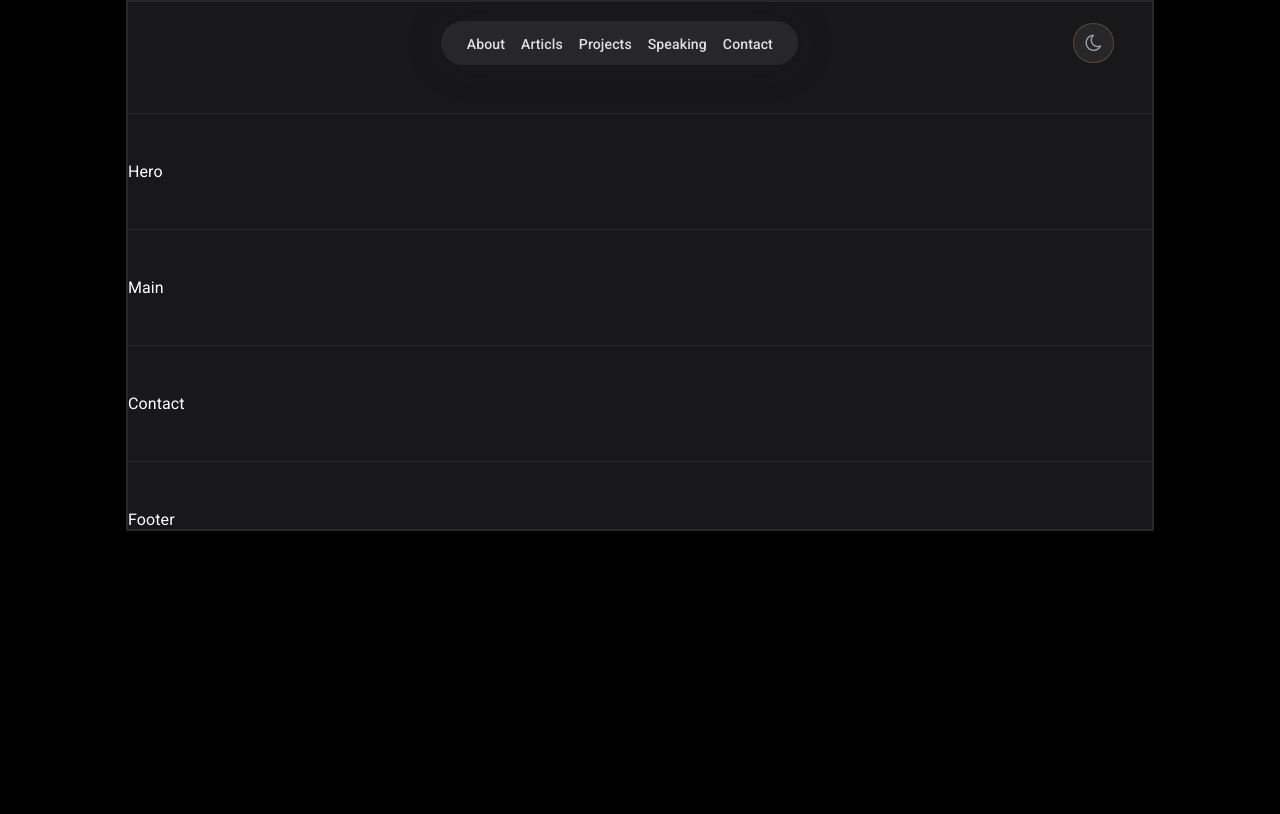
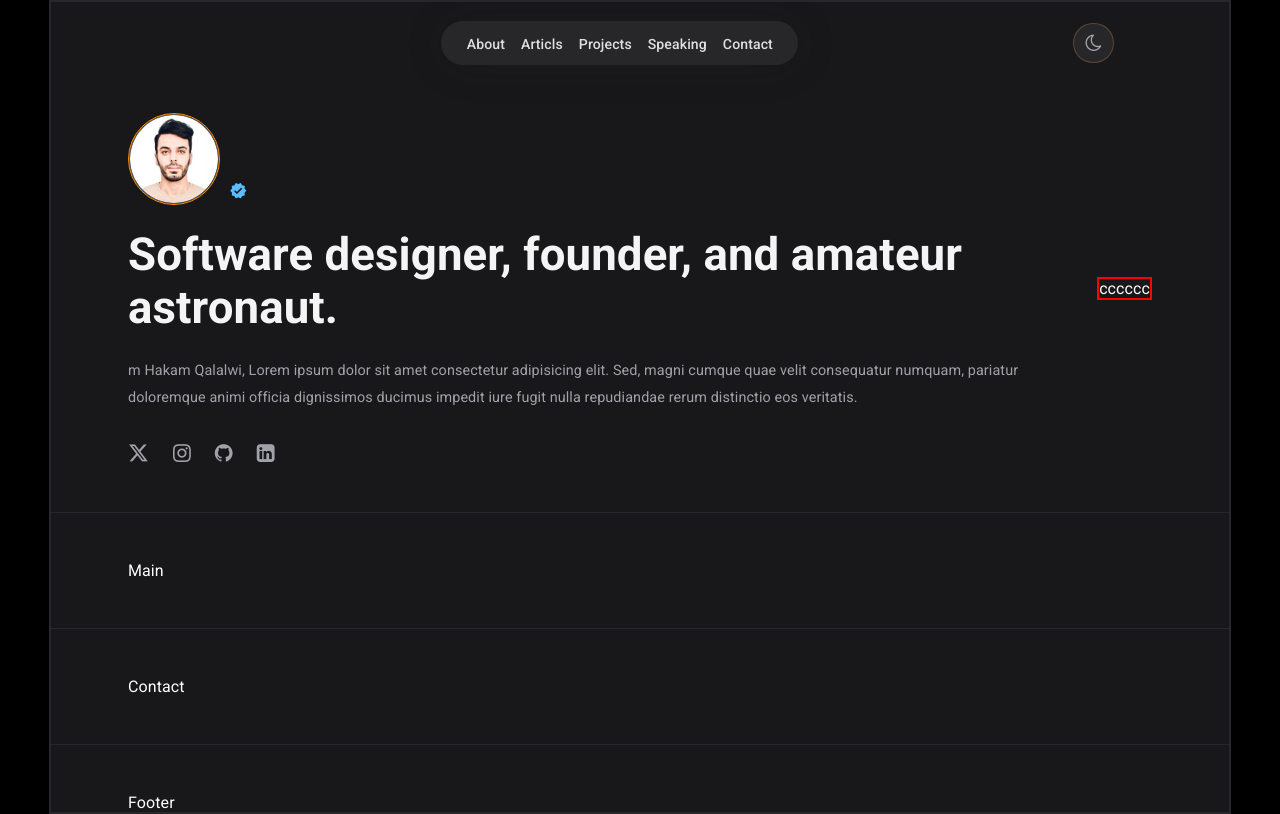
Before and after one commit to HakamQalalwi/code-gallery, a React (Vite) app: page / in a window 1280 px wide. Built offline with nearby package versions, Linux system fonts and the light colour scheme.

Commit message:
Build and Design Hero Left Section

```diff
--- a/src/App.jsx
+++ b/src/App.jsx
@@ -8,7 +8,6 @@ function App() {
   return (
     <div className="container">
       <Header />
-      <div className="divider" />
       <Hero />
       <div className="divider" />
       <Main />
--- a/src/components/header/header.css
+++ b/src/components/header/header.css
@@ -90,13 +90,15 @@ header .icon-close:hover{
 
 
 /* --------------------------------------
-    4. Responsive Design (media query)
+      3- Modal == pop up
 -----------------------------------------*/
 header .fixed{
   position: fixed;
   inset: 0;
   z-index: 10;
   background-color: rgba(40, 40, 48, 0.91);
+
+  backdrop-filter: blur(4px);
 }
 
 @keyframes mymove {
@@ -142,9 +144,9 @@ header .fixed ul.modal li a{
 }
 
 
-/* --------------------
-    1. Header Design
------------------------*/
+/* -----------------------------------
+4. Responsive Design (media query)
+--------------------------------------*/
 
 @media (max-width: 700px){
   header.flex nav{display: none;}
--- a/src/components/hero/Hero.jsx
+++ b/src/components/hero/Hero.jsx
@@ -2,7 +2,34 @@ import React from "react";
 import "./hero.css";
 
 const Hero = () => {
-  return <div>Hero</div>;
+  return (
+    <section className="hero flex">
+      <div className="left-section">
+        <div className="parent-avatar flex">
+          <img src="/public/me.png" className="avatar" alt="" />
+          <div className="icon-verified"></div>
+        </div>
+
+        <h1 className="title">
+          Software designer, founder, and amateur astronaut.
+        </h1>
+        <p className="sub-title">
+          m Hakam Qalalwi, Lorem ipsum dolor sit amet consectetur adipisicing
+          elit. Sed, magni cumque quae velit consequatur numquam, pariatur
+          doloremque animi officia dignissimos ducimus impedit iure fugit nulla
+          repudiandae rerum distinctio eos veritatis.
+        </p>
+
+        <div className="all-icons flex">
+          <div className="icon icon-x"></div>
+          <div className="icon icon-instagram"></div>
+          <div className="icon icon-github"></div>
+          <div className="icon icon-linkedin-square"></div>
+        </div>
+      </div>
+      <div className="right-section animation border">cccccc</div>
+    </section>
+  );
 };
 
 export default Hero;
--- a/src/components/hero/hero.css
+++ b/src/components/hero/hero.css
@@ -0,0 +1,75 @@
+/*
+Table of contents
+====================
+
+1. Left Section
+2. Right Section ===> animation
+
+*/
+
+section.hero{
+  margin-top: 3rem;
+}
+
+
+
+/* --------------------
+    1. Left Section
+-----------------------*/
+section.hero .parent-avatar.flex{
+  align-items: end;
+  gap: 0.6rem ;
+}
+
+
+section.hero .left-section{
+  flex-grow: 1;
+}
+
+section.hero .icon-verified{
+  color: var(--blue);
+  font-size: 1.1rem;
+  margin-bottom: 0.3rem;
+}
+
+section.hero .avatar{
+  width: 88px;
+  border-radius: 50%;
+  border: 1px solid darkorange;
+  padding: 1px;
+  box-shadow: 2px 2px 40px rgba(203, 200, 200, 0.586) inset;
+
+}
+
+section.hero h1.title{
+  font-size: 2.85rem;
+  line-height: 3.3rem;
+  margin: 24px 0;
+  color: var(--title);
+}
+
+section.hero p.sub-title{
+  color: var(--subtitle);
+  font-size: 0.9rem;
+  line-height: 1.65rem;
+  margin-bottom: 32px;
+}
+
+section.hero .all-icons{
+  font-size: 1.3rem;
+  gap: 1.5rem;
+  color: var(--subtitle);
+}
+
+
+section.hero .all-icons .icon:hover{
+  font-size: 1.4rem;
+  transition: 0.3s;
+  cursor: pointer;
+  color: var(--icon-hover);
+}
+
+
+/* ----------------------------------
+    2. Right Section ===> animation
+-------------------------------------*/
--- a/src/index.css
+++ b/src/index.css
@@ -5,6 +5,8 @@ html{
   font-family: 'Roboto', sans-serif;
   letter-spacing: 0.1px;
 }
+
+*, *:before, *:after {box-sizing: inherit;}
 
 *{
   margin: 0;
@@ -25,6 +27,10 @@ html{
   --subtitle: rgb(161, 161,170);
   --bgHeader: rgb(39, 39, 42);
   --blue: rgb(93, 188, 252);
+
+  --icon-hover: #d4d4d8;
+
+  --container-padding: 4.8rem;
 }
 
 .light{
@@ -43,11 +49,16 @@ body {
   margin-left: auto;
   margin-right: auto;
   background-color: var(--secondary);
+  padding: 0 var(--container-padding);
 }
 
 .divider {
   border-bottom: 1px solid var(--border);
   margin: 3rem 0;
+
+  width: calc(100% + var(--container-padding) + var(--container-padding));
+
+  margin-left: calc(var(--container-padding) * -1);
 }
 
 li{
@@ -84,3 +95,27 @@ button:hover {
 button:active {
   scale: 0.9;
 }
+
+@media (max-width: 1000px){
+  .container{
+    --container-padding: 1.7rem;
+    width: 90%;
+    padding: 0 var(--container-padding);
+  }
+
+  .divider {
+
+    width: calc(100% + var(--container-padding) + var(--container-padding));
+    margin-left: calc(var(--container-padding) * -1);
+  }
+
+}
+
+
+@media (max-width: 600px){
+  .container{
+    width: 98%;
+    padding: 0 var(--container-padding);
+  }
+
+}
```
